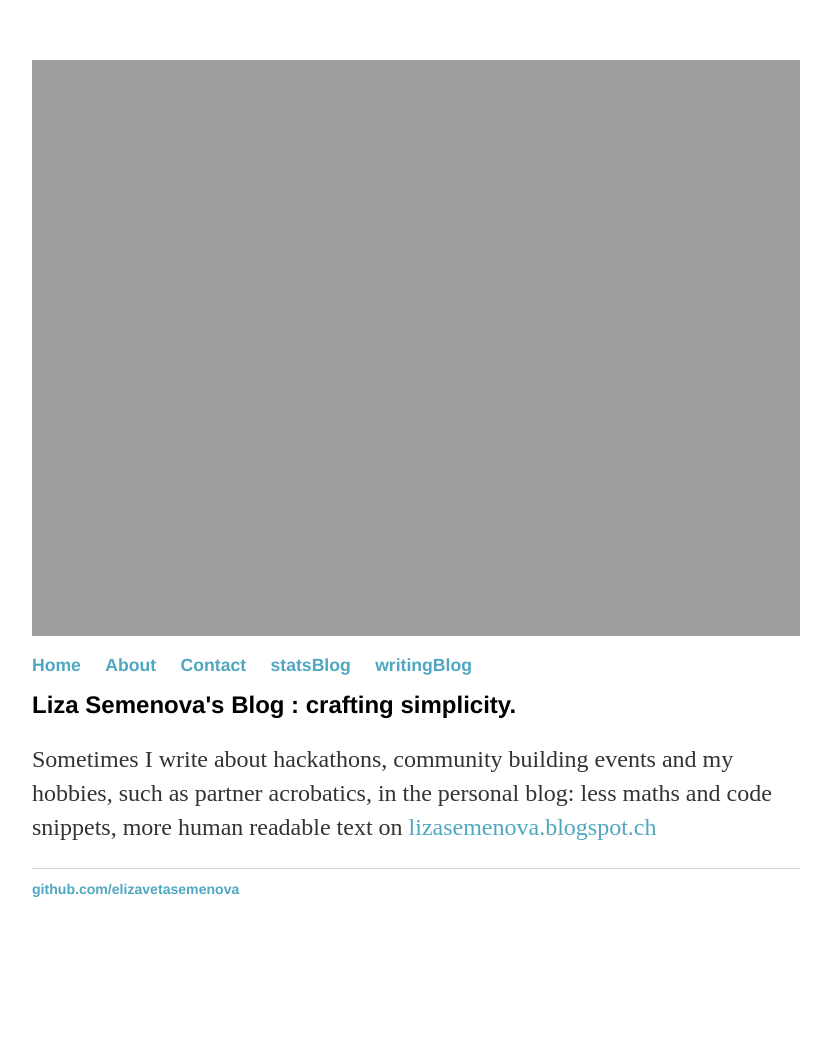
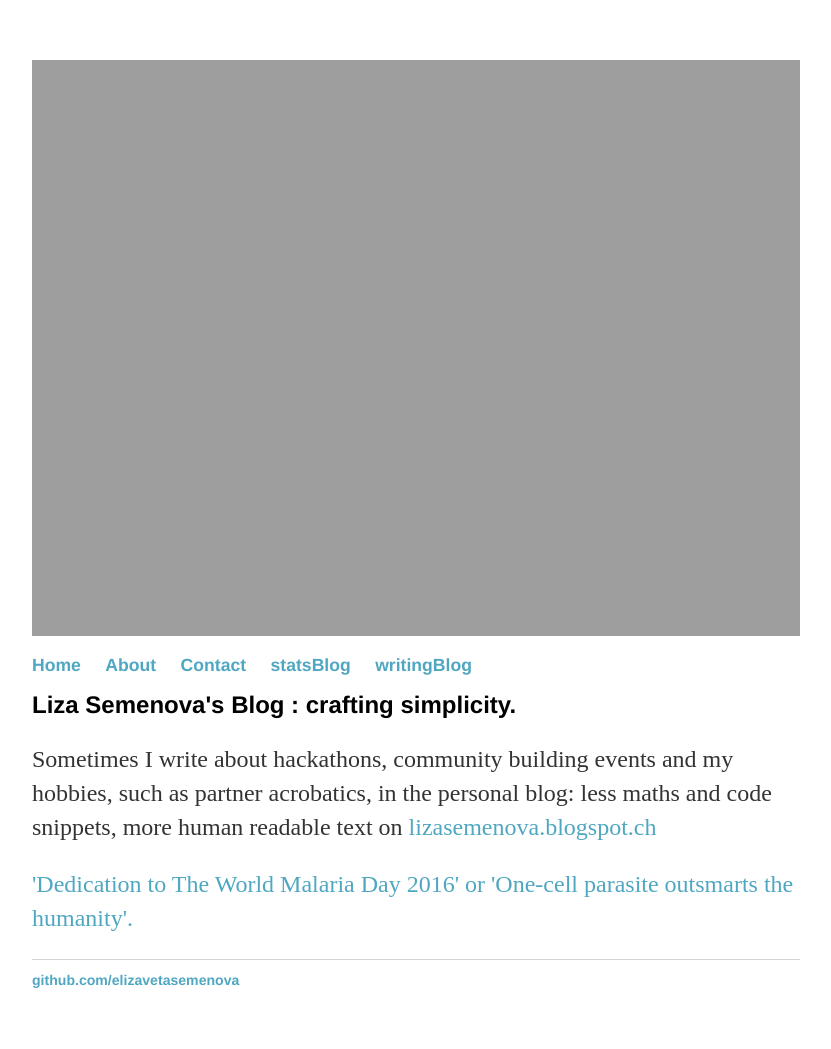
Before and after one commit to elizavetasemenova/elizavetasemenova.github.io, a Jekyll site: the page built from writingblog/index.html, in a window 1280 px wide. Shown: the whole page, without its empty margins (224-1055 px from the left). Built offline with Jekyll 4.4.1, drawn with Linux system fonts in a browser that asks for light colours; before the commit the page ends 958 px from its top, so only the background shows below that.

Commit message:
Update index.html

```diff
--- a/writingblog/index.html
+++ b/writingblog/index.html
@@ -8,6 +8,9 @@ title: Liza Semenova's Blog &#58; crafting simplicity.
       Sometimes I write about hackathons, community building events and my hobbies, such as partner acrobatics, in the personal blog:
       less maths and code snippets, more human readable text on <a href="http://lizasemenova.blogspot.ch/"></h4>lizasemenova.blogspot.ch</h4>
  </p>
+ <p>
+   <a href="http://lizasemenova.blogspot.ch/2016/04/dedication-to-world-malaria-day-2016-or.html">'Dedication to The World Malaria Day 2016' or 'One-cell parasite outsmarts the humanity'.
+  </p>
 </div>
 <!--<object type="text/html" data="http://lizasemenova.blogspot.ch/">
 </object> -->
```
